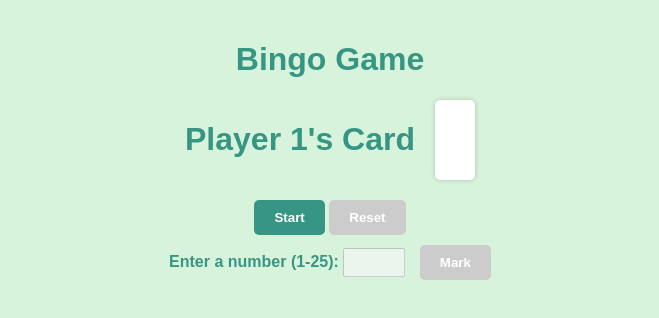
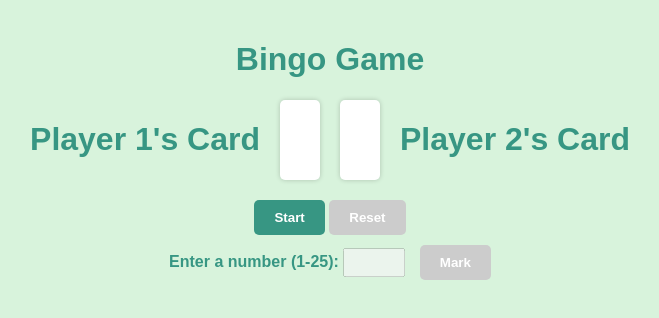
Before and after one commit to Nikio2/XPraiseCoreX, a plain HTML site: page index.html in a window 1280 px wide. Shown: the whole page, without its empty margins (310-969 px from the left). Drawn offline with Linux system fonts and the light colour scheme.

Commit message:
Update index.html

```diff
--- a/index.html
+++ b/index.html
@@ -17,8 +17,11 @@
             <h1>Player 1's Card</h1>
             <div class="player-card" id="player1Card">
             </div>
+            <div class="player-card" id="player2Card">
+            </div>
+            <h1>Player 2's Card</h1>
         </div>
-       <div class="controls">
+        <div class="controls">
             <button id="startButton">
                 Start
             </button>
```
